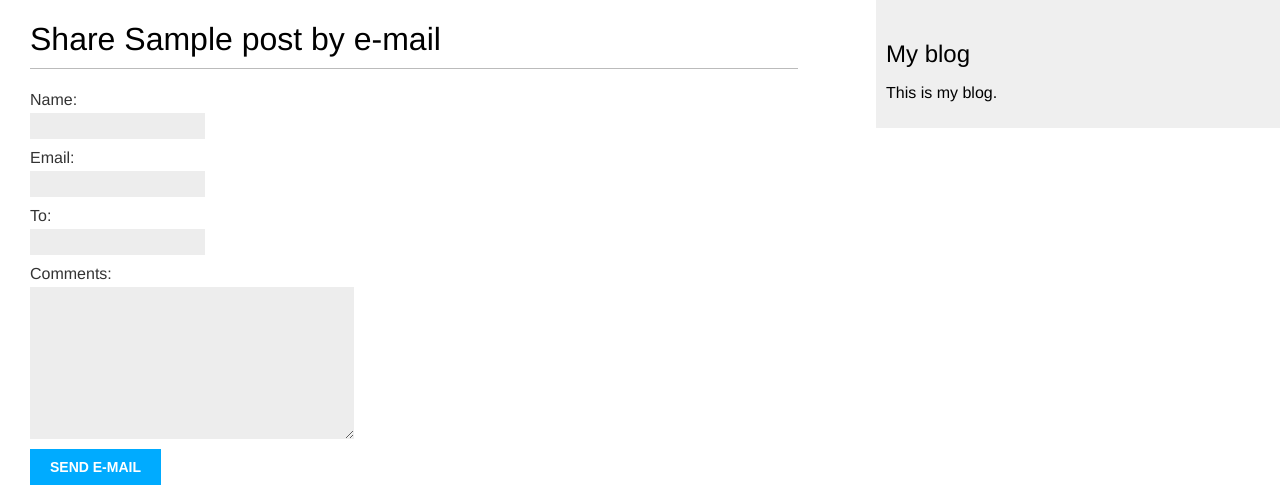
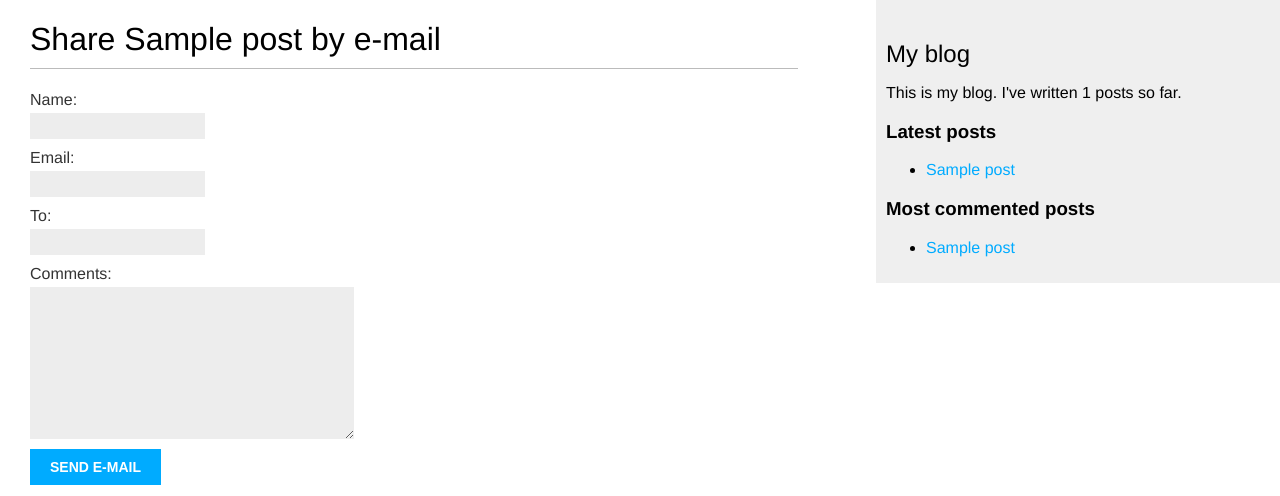
Before and after one commit to illuhich/DjangoInExamples, a Django app: page /blog/1/share/ in a window 1280 px wide. Shown: the top 496 px of the page. Run offline with Django 3.2, Linux system fonts and the light colour scheme; tables that the repository leaves empty hold one stand-in row (values such as "Sample post").

Commit message:
create tags

```diff
--- a/mysite/blog/models.py
+++ b/mysite/blog/models.py
@@ -2,6 +2,8 @@ from django.db import models
 from django.utils import timezone
 from django.contrib.auth.models import User
 from django.urls import reverse
+from taggit.managers import TaggableManager
+
 
 class Post(models.Model):
 	STATUS_CHOICES = (
@@ -16,6 +18,7 @@ class Post(models.Model):
 	created = models.DateTimeField(auto_now_add=True)
 	updated = models.DateTimeField(auto_now=True)
 	status = models.CharField(max_length=10, choices=STATUS_CHOICES, default='draft')
+	tags = TaggableManager()
 
 	class Meta:
 		ordering = ('-publish',)
--- /dev/null
+++ b/mysite/blog/templatetags/blog_tags.py
@@ -0,0 +1,19 @@
+from django import template
+from django.db.models import Count
+
+register = template.Library()
+
+from ..models import Post
+
+@register.simple_tag
+def total_posts():
+	return Post.objects.count()
+
+@register.inclusion_tag('post/latest_posts.html')
+def show_latest_posts(count=5):
+	latest_posts = Post.objects.order_by('-publish')[:count]
+	return {'latest_posts': latest_posts}
+
+@register.simple_tag
+def get_most_commented_posts(count=5):
+	return Post.objects.annotate(total_comments=Count('comments')).order_by('-total_comments')[:count]
--- a/mysite/blog/urls.py
+++ b/mysite/blog/urls.py
@@ -4,8 +4,9 @@ from . import views
 app_name = 'blog'
 
 urlpatterns = [
-	# path('', views.post_list, name='post_list'),
-	path('', views.PostListView.as_view(), name='post_list'),
+	path('', views.post_list, name='post_list'),
+	# path('', views.PostListView.as_view(), name='post_list'),
 	path('<int:year>/<int:month>/<int:day>/<slug:post>/', views.post_detail, name='post_detail'),
 	path('<int:post_id>/share/', views.post_share, name='post_share'),
+	path('tag/<slug:tag_slug>/', views.post_list, name='post_list_by_tag'),
 ]
--- a/mysite/blog/views.py
+++ b/mysite/blog/views.py
@@ -4,29 +4,37 @@ from .models import Post
 from django.views.generic import ListView
 from .forms import EmailPostForm, EmailPostForm2, CommentForm
 from django.core.mail import send_mail
+from taggit.models import Tag
+from django.db.models import Count
 
 
-# def post_list(request):
-# 	# posts = Post.objects.filter(status='published')
-# 	object_list = Post.objects.all()
-# 	paginator = Paginator(object_list, 3)
-# 	page = request.GET.get('page')
-# 	try:
-# 		posts = paginator.page(page)
-# 	except PageNotAnInteger:
-# 		# if page is not an integer deliver the first page
-# 		posts = paginator.page(1)
-# 	except EmptyPage:
-# 		# if page is out of range deliver the last page of results
-# 		posts =  paginator.page(paginator.num_pages)
-# 	context = {'posts': posts, 'page': page}
-# 	return render(request, 'post/list.html', context)
+def post_list(request, tag_slug=None):
+	# posts = Post.objects.filter(status='published')
+	object_list = Post.objects.all()
+	tag = None
 
-class PostListView(ListView):
-	queryset = Post.objects.all()
-	context_object_name = 'posts'
-	paginate_by = 3
-	template_name = 'post/list.html'
+	if tag_slug:
+		tag = get_object_or_404(Tag, slug=tag_slug)
+		object_list = Post.objects.filter(tags__in=[tag])
+
+	paginator = Paginator(object_list, 3)
+	page = request.GET.get('page')
+	try:
+		posts = paginator.page(page)
+	except PageNotAnInteger:
+		# if page is not an integer deliver the first page
+		posts = paginator.page(1)
+	except EmptyPage:
+		# if page is out of range deliver the last page of results
+		posts =  paginator.page(paginator.num_pages)
+	context = {'posts': posts, 'page': page, 'tag': tag}
+	return render(request, 'post/list.html', context)
+
+# class PostListView(ListView):
+# 	queryset = Post.objects.all()
+# 	context_object_name = 'posts'
+# 	paginate_by = 3
+# 	template_name = 'post/list.html'
 
 
 def post_detail(request, year, month, day, post):
@@ -48,7 +56,10 @@ def post_detail(request, year, month, day, post):
 			new_comment.save()
 	else:
 		comment_form = CommentForm()
-	context = {'post':post, 'comments': comments, 'comment_form': comment_form}
+	post_tags_ids = post.tags.values_list('id', flat=True)
+	similar_posts = Post.objects.filter(tags__in=post_tags_ids).exclude(id=post.id)
+	similar_posts = similar_posts.annotate(same_tags=Count('tags')).order_by('-same_tags', '-publish')[:4]
+	context = {'post':post, 'comments': comments, 'comment_form': comment_form, 'similar_posts': similar_posts}
 	return render(request, 'post/detail.html', context)
 
 
--- a/mysite/mysite/settings.py
+++ b/mysite/mysite/settings.py
@@ -38,6 +38,7 @@ INSTALLED_APPS = [
     'django.contrib.messages',
     'django.contrib.staticfiles',
     'blog',
+    'taggit',
 ]
 
 MIDDLEWARE = [
--- a/mysite/templates/base.html
+++ b/mysite/templates/base.html
@@ -1,4 +1,6 @@
+{% load blog_tags %}
 {% load static %}
+
 <!DOCTYPE html>
 <html>
 <head>
@@ -12,7 +14,19 @@
 </div>
 <div id="sidebar">
     <h2>My blog</h2>
-    <p>This is my blog.</p>
+    <p>This is my blog. I've written {% total_posts %} posts so far.</p>
+
+    <h3>Latest posts</h3>
+    {% show_latest_posts 3 %}
+    <h3>Most commented posts</h3>
+	{% get_most_commented_posts as most_commented_posts %}
+	<ul>
+	    {% for post in most_commented_posts %}
+	        <li>
+	            <a href="{{ post.get_absolute_url }}">{{ post.title }}</a>
+	        </li>
+	    {% endfor %}
+	</ul>
 </div>
 </body>
 </html>
--- /dev/null
+++ b/mysite/templates/post/latest_posts.html
@@ -0,0 +1,7 @@
+<ul>
+	{% for post in latest_posts %}
+	<li>
+		<a href="{{ post.get_absolute_url }}">{{ post.title }}</a>
+	</li>
+	{% endfor %}
+</ul>
```
Also changed, not shown: mysite/templates/post/detail.html (+9 -0 lines), mysite/templates/post/list.html (+13 -2 lines), mysite/blog/migrations/0004_post_tags.py (added), mysite/blog/templatetags/__init__.py (added), 2 other files.
